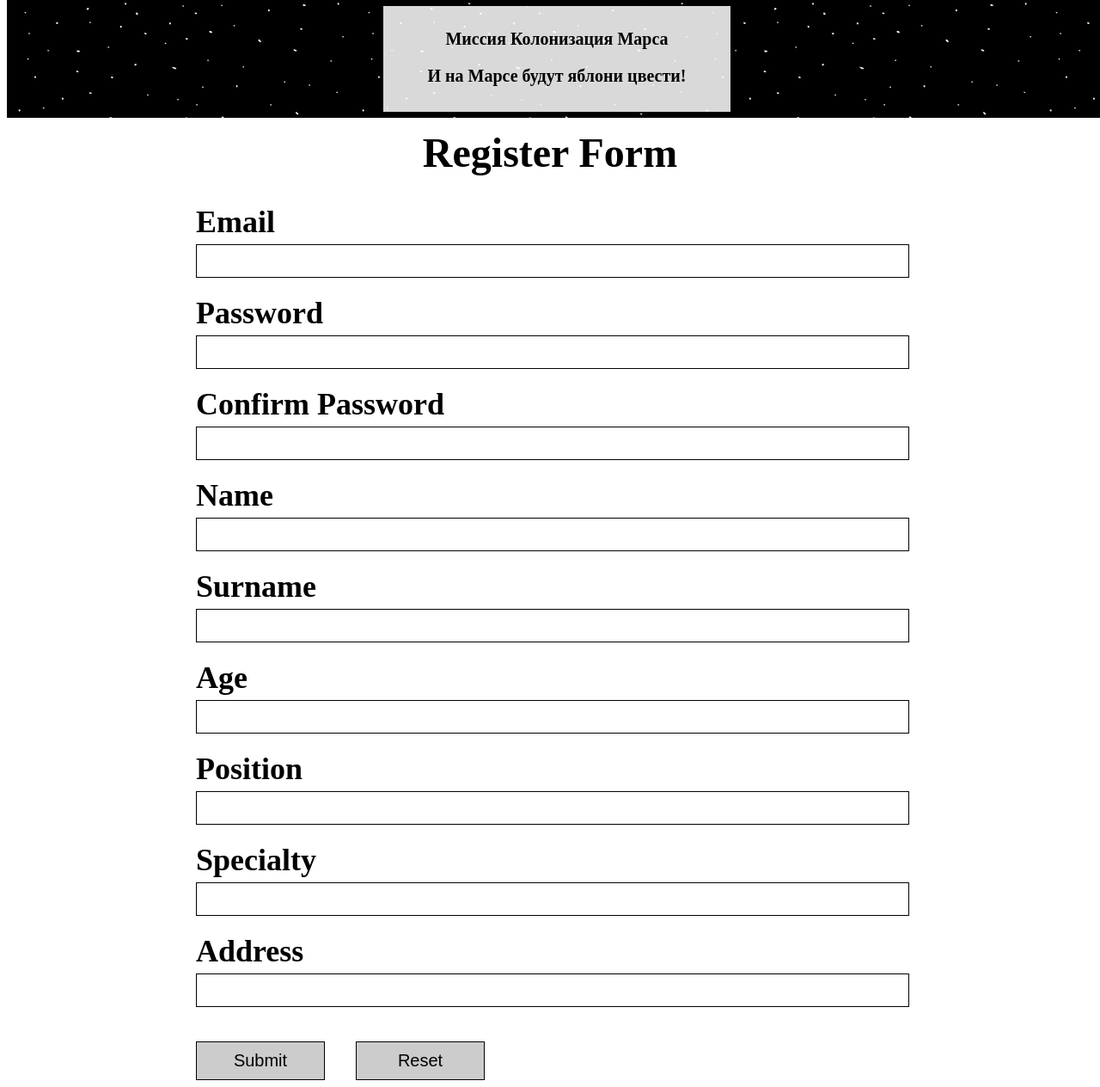
After one commit to Kreoniz/mars_colony, a Flask app: page /register in a window 1280 px wide. The commit adds this page. Shown: the whole page at 86% size. Run offline with Flask 2, Linux system fonts and the light colour scheme.

Commit message:
registration form

```diff
--- a/data/jobs.py
+++ b/data/jobs.py
@@ -5,6 +5,9 @@ from .db_session import SqlAlchemyBase
 
 
 class Jobs(SqlAlchemyBase):
+    def __repr__(self):
+        return f"<Job> {self.job}"
+
     __tablename__ = 'jobs'
 
     id = sqlalchemy.Column(sqlalchemy.Integer, primary_key=True, autoincrement=True)
@@ -18,4 +21,4 @@ class Jobs(SqlAlchemyBase):
     end_date = sqlalchemy.Column(sqlalchemy.DateTime)
     is_finished = sqlalchemy.Column(sqlalchemy.Boolean)
 
-    user = orm.relation('User')
+    user = orm.relationship('User')
--- a/data/users.py
+++ b/data/users.py
@@ -21,5 +21,5 @@ class User(SqlAlchemyBase):
     hashed_password = sqlalchemy.Column(sqlalchemy.String)
     modified_date = sqlalchemy.Column(sqlalchemy.DateTime)
 
-    # user = orm.relation('User')
-    # jobs = orm.relation('Jobs', back_populates='user')
+    jobs = orm.relationship('Jobs', back_populates='user')
+    departments = orm.relationship('Department', back_populates='user')
--- a/main.py
+++ b/main.py
@@ -1,17 +1,20 @@
-from flask import Flask, render_template
+from flask import Flask, redirect, render_template, request, url_for
+from flask_bcrypt import Bcrypt
 from data import db_session
 from data.users import User
 from data.jobs import Jobs
+from data.departments import Department
 import datetime as dt
-from sqlalchemy import not_
+import sqlalchemy
 
 
 app = Flask(__name__)
-app.config['SECRET_KEY'] = 'yandexlyceum_secret_key'
+bcrypt = Bcrypt(app)
+app.config["SECRET_KEY"] = "yandexlyceum_secret_key"
 
 
 def main():
-    db_session.global_init('db/mars_explorer.db')
+    db_session.global_init("db/mars_explorer.db")
 
     app.run(debug=True)
 
@@ -35,5 +38,28 @@ def job_journal():
     return render_template("job_journal.html", job_list=job_list)
 
 
-if __name__ == '__main__':
+@app.route("/register", methods=["POST", "GET"])
+def register():
+    if request.method == "GET":
+        return render_template("register.html")
+
+    elif request.method == "POST":
+        if request.form["password"] == request.form["confirmed_password"]:
+            db_sess = db_session.create_session()
+            user = User()
+            user.name = request.form["name"]
+            user.surname = request.form["surname"]
+            user.age = int(request.form["age"])
+            user.position = request.form["position"]
+            user.speciality = request.form["specialty"]
+            user.address = request.form["address"]
+            pw_hash = bcrypt.generate_password_hash(request.form["password"])
+            print(pw_hash)
+            user.hashed_password = pw_hash
+            db_sess.add(user)
+            db_sess.commit()
+        return render_template("register.html")
+
+
+if __name__ == "__main__":
     main()
--- /dev/null
+++ b/static/css/register.css
@@ -0,0 +1,63 @@
+@import url("nullstyle.css");
+
+.container {
+    padding: 0 200px;
+    font-size: 24px;
+}
+.form-title {
+    text-align: center;
+    font-weight: 700;
+}
+.form-subtitle {
+    text-transform: capitalize;
+    margin: 20px 0 5px;
+}
+.input-text {
+    border: 1px solid #000;
+    min-height: 35px;
+    width: 100%;
+}
+.input-text:focus {
+    box-shadow: 0 0 5px #000;
+}
+.buttons {
+    margin: 40px 0 0;
+}
+.button-submit {
+    margin: 0 30px 0 0;
+    font-size: 20px;
+    text-transform: capitalize;
+    height: 45px;
+    width: 150px;
+    background-color: #ccc;
+    border: 1px solid #000;
+}
+.button-submit:hover {
+    border: 2px solid #000;
+    box-shadow: 0 0 5px #000;
+}
+.button-submit:active {
+    background-color: #999;
+}
+.button-submit:focus {
+    box-shadow: 0 0 5px #000;
+}
+.button-reset {
+    font-size: 20px;
+    text-transform: capitalize;
+    height: 45px;
+    width: 150px;
+    background-color: #ccc;
+    border: 1px solid #000;
+}
+.button-reset:hover {
+    border: 2px solid #000;
+    box-shadow: 0 0 5px #000;
+}
+.button-reset:active {
+    background-color: #999;
+    border: 2px solid #000;
+}
+.button-reset:focus {
+    box-shadow: 0 0 5px #000;
+}
--- a/templates/base.html
+++ b/templates/base.html
@@ -9,7 +9,7 @@
 <body>
     <header class="header">
         <div class="header__text">
-            <h1 class="header-title">Миссия Колонизация Марса</h1>
+            <h2 class="header-title">Миссия Колонизация Марса</h2>
             <h2 class="header-subtitle">И на Марсе будут яблони цвести!</h2>
         </div>
     </header>
--- /dev/null
+++ b/templates/register.html
@@ -0,0 +1,45 @@
+<!DOCTYPE html>
+<html lang="en">
+
+<head>
+    <meta charset="UTF-8">
+    <meta http-equiv="X-UA-Compatible" content="IE=edge">
+    <meta name="viewport" content="width=device-width, initial-scale=1.0">
+    <link rel="stylesheet" href="{{url_for('static', filename='css/register.css')}}">
+    <title>Jobs</title>
+</head>
+
+<body>
+    {% extends "base.html" %}
+    {% block content %}
+    <form method="post" action="" enctype="multipart/form-data" class="form">
+        <h1 class="form-title">Register Form</h1>
+        <h2 class="form-subtitle">email</h2>
+        <input class="input-text" type="text" name="email">
+        <h2 class="form-subtitle">password</h2>
+        <input class="input-text" type="text" name="password">
+        <h2 class="form-subtitle">Confirm password</h2>
+        <input class="input-text" type="text" name="confirmed_password">
+        <h2 class="form-subtitle">name</h2>
+        <input class="input-text" type="text" name="name">
+        <h2 class="form-subtitle">surname</h2>
+        <input class="input-text" type="text" name="surname">
+        <h2 class="form-subtitle">age</h2>
+        <input class="input-text" type="text" name="age">
+        <h2 class="form-subtitle">position</h2>
+        <input class="input-text" type="text" name="position">
+        <h2 class="form-subtitle">specialty</h2>
+        <input class="input-text" type="text" name="specialty">
+        <h2 class="form-subtitle">address</h2>
+        <input class="input-text" type="text" name="address">
+
+        <div class="buttons">
+            <button class="button-submit" type="submit">submit</button>
+            <button class="button-reset" type="reset">reset</button>
+        </div>
+    </form>
+
+    {% endblock %}
+</body>
+
+</html>
```
Also changed, not shown: data/departments.py (added, +16 -0 lines), db/mars_explorer.db.
